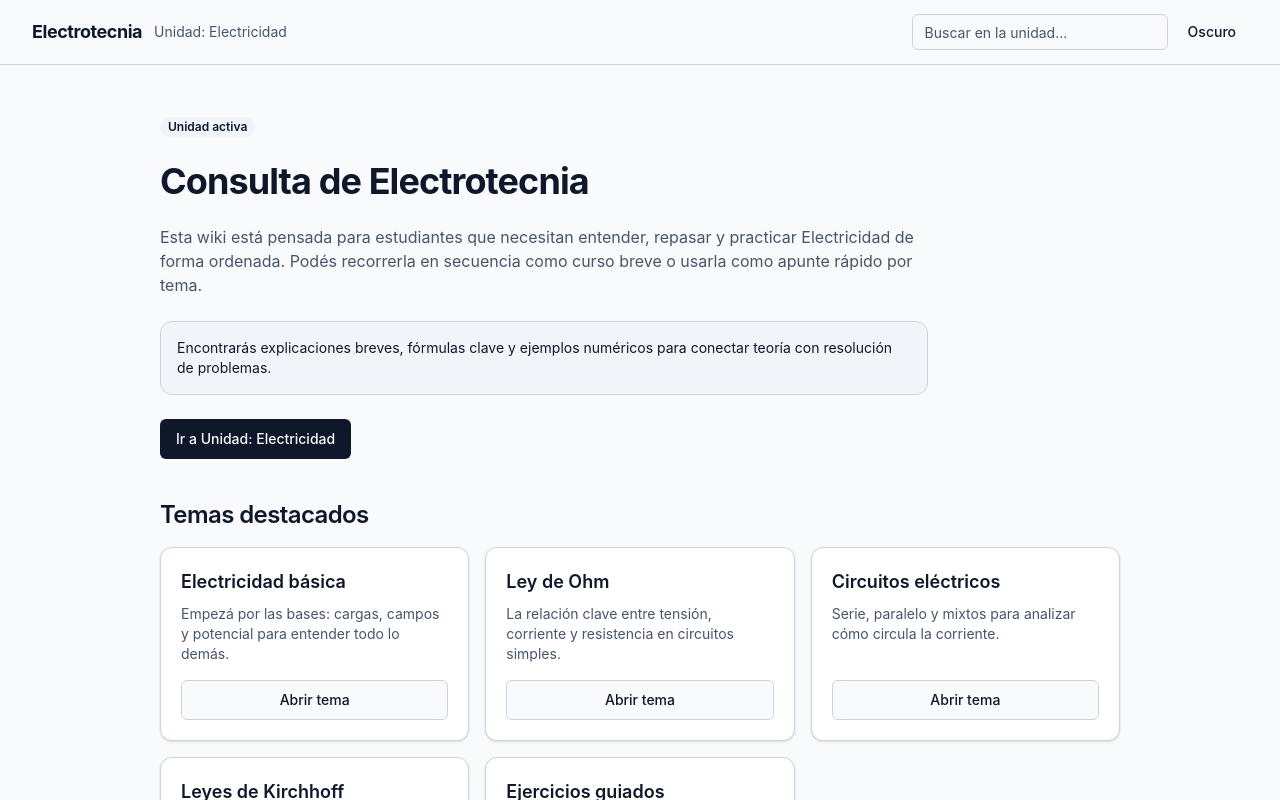
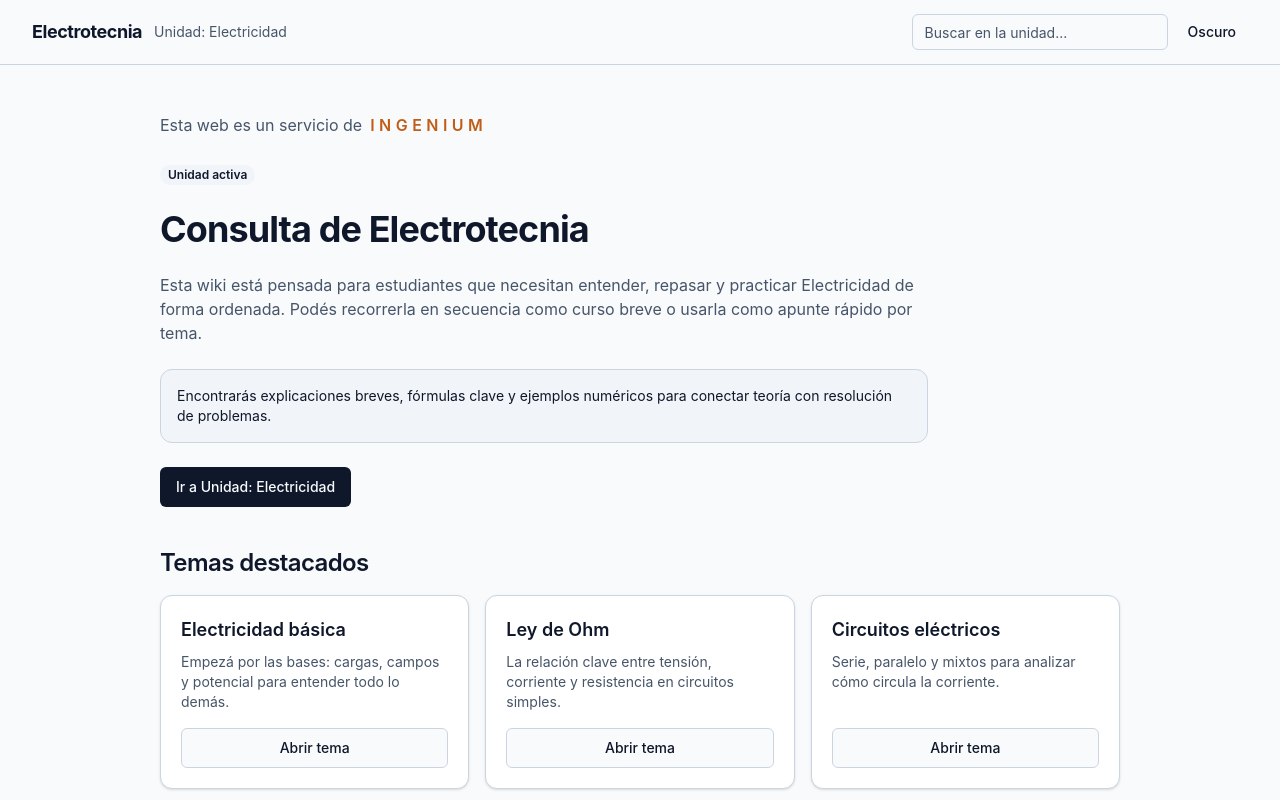
Before and after one commit to Teksi75/electrotecnia-web-next, a Next.js app: page / in a window 1280 px wide. Shown: the top 800 px of the page. Built offline with nearby package versions, Linux system fonts and the light colour scheme; no server answers.

Commit message:
home: move Ingenium service message above hero title

```diff
--- a/src/app/page.tsx
+++ b/src/app/page.tsx
@@ -56,6 +56,10 @@ export default function HomePage() {
   return (
     <main className="mx-auto w-full max-w-5xl space-y-10 px-4 py-12 sm:px-6 lg:px-8">
       <section className="space-y-6">
+        <p className="text-sm text-muted-foreground sm:text-base">
+          Esta web es un servicio de
+          <span className="ml-2 inline-block font-semibold tracking-[0.28em] text-amber-700/90">INGENIUM</span>
+        </p>
         <Badge>Unidad activa</Badge>
         <h1 className="text-3xl font-bold tracking-tight sm:text-4xl">Consulta de Electrotecnia</h1>
         <p className="max-w-3xl text-muted-foreground">
```
